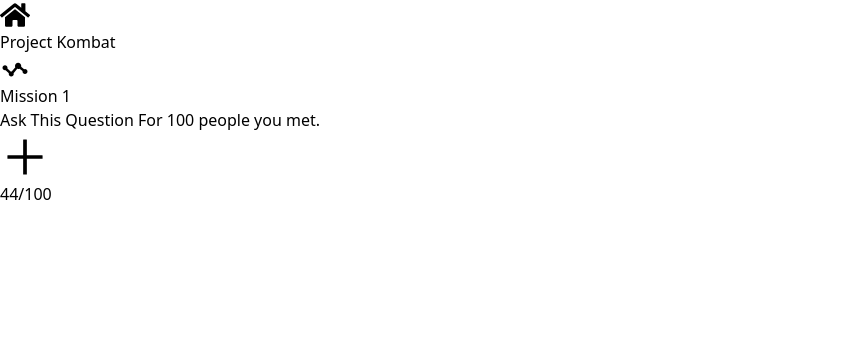
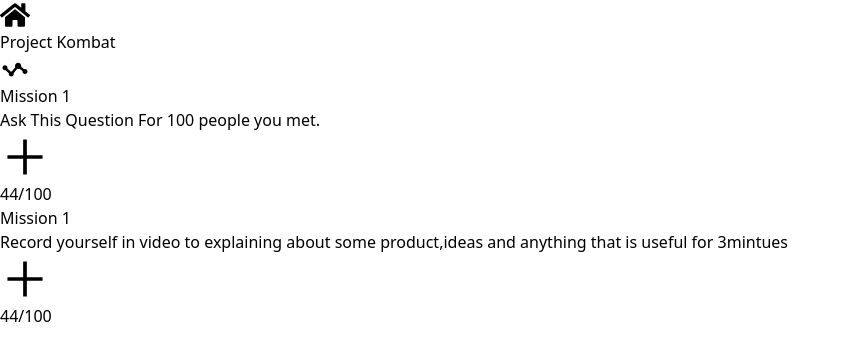
Before and after one commit to Nitesh-coder/kombat_project, a React (Vite) app: page /mission in a window 1280 px wide. Shown: the top 360 px of the page, without its empty margins (0-850 px from the left). Built offline with nearby package versions, Linux system fonts and the light colour scheme.

Commit message:
task added

```diff
--- /dev/null
+++ b/src/components/Avatar.jsx
@@ -0,0 +1,18 @@
+import React from 'react'
+
+const Avatar = ({imageUrl, title, description}) => {
+  return (
+    <div className="max-w-sm mx-auto bg-white dark:bg-gray-800 rounded-lg shadow-lg overflow-hidden transform transition-all hover:scale-105">
+    <img className="w-full h-48 object-cover" src={imageUrl} alt={title} />
+    <div className="p-6">
+      <h2 className="text-2xl font-bold text-gray-900 dark:text-white mb-2">{title}</h2>
+      <p className="text-gray-700 dark:text-gray-300">{description}</p>
+      <button className="mt-4 py-2 px-4 bg-blue-600 text-white font-semibold rounded-lg shadow-md hover:bg-blue-500 focus:outline-none focus:ring-2 focus:ring-blue-400 focus:ring-opacity-75">
+        Learn More
+      </button>
+    </div>
+  </div>
+  )
+}
+
+export default Avatar
--- /dev/null
+++ b/src/components/Task.jsx
@@ -0,0 +1,23 @@
+
+import React, {useState} from 'react'
+import { AiOutlinePlus } from 'react-icons/ai';
+
+const Task = ({taskTitle}) => {
+    const [progress, setProgress] = useState(44);
+  return (
+    <div className=' relative'>
+    <div>Mission 1</div>
+      <div>{taskTitle}</div>
+      <div onClick={()=>setProgress(prev=>prev+1)} className=' absolute right-0 top-0 px-1'><AiOutlinePlus size={50} /></div>
+      <div className="w-full bg-gray-200 rounded-full h-6">
+        <div
+          className="bg-blue-600 h-6 rounded-full"
+          style={{ width: `${progress}%` }}
+        ></div>
+      </div>
+      <div className=' w-full flex justify-end text-sm font-thin px-1'>{progress}/100</div>
+    </div>
+  )
+}
+
+export default Task
--- a/src/pages/Mission.jsx
+++ b/src/pages/Mission.jsx
@@ -1,21 +1,13 @@
-import React, {useState} from 'react'
-import { AiOutlinePlus } from 'react-icons/ai';
+
+import Task from '../components/Task';
 
 const Mission = () => {
-  const [progress, setProgress] = useState(44);
+
 
   return (
-    <div className=' relative'>
-      <div>Mission 1</div>
-      <div>Ask This Question For 100 people you met.</div>
-      <div onClick={()=>setProgress(prev=>prev+1)} className=' absolute right-0 top-0 px-1'><AiOutlinePlus size={50} /></div>
-      <div className="w-full bg-gray-200 rounded-full h-6">
-        <div
-          className="bg-blue-600 h-6 rounded-full"
-          style={{ width: `${progress}%` }}
-        ></div>
-      </div>
-      <div className=' w-full flex justify-end text-sm font-thin px-1'>{progress}/100</div>
+    <div >
+      <Task taskTitle={"Ask This Question For 100 people you met."} />
+      <Task taskTitle={"Record yourself in video to explaining about some product,ideas and anything that is useful for 3mintues"} />
     </div>
   )
 }
--- a/src/pages/Skins.jsx
+++ b/src/pages/Skins.jsx
@@ -1,8 +1,11 @@
 import React from 'react'
+import Avatar from '../components/Avatar'
 
 const Skins = () => {
   return (
-    <div>Coming soon...</div>
+    <div>
+      <Avatar />
+    </div>
   )
 }
 
```
